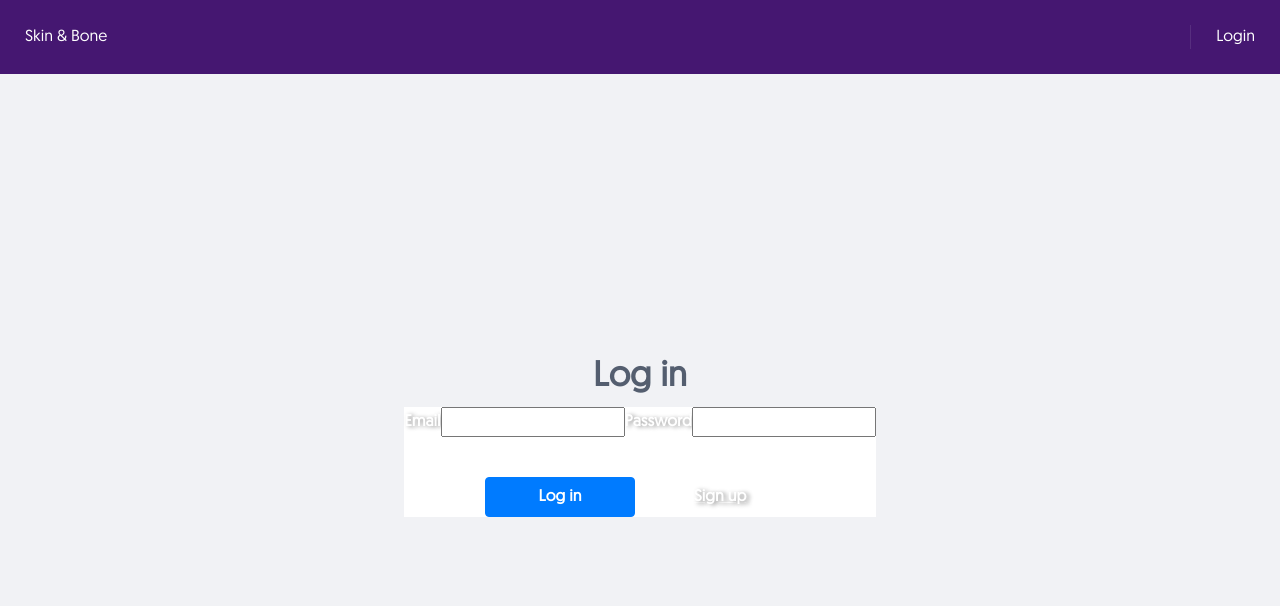
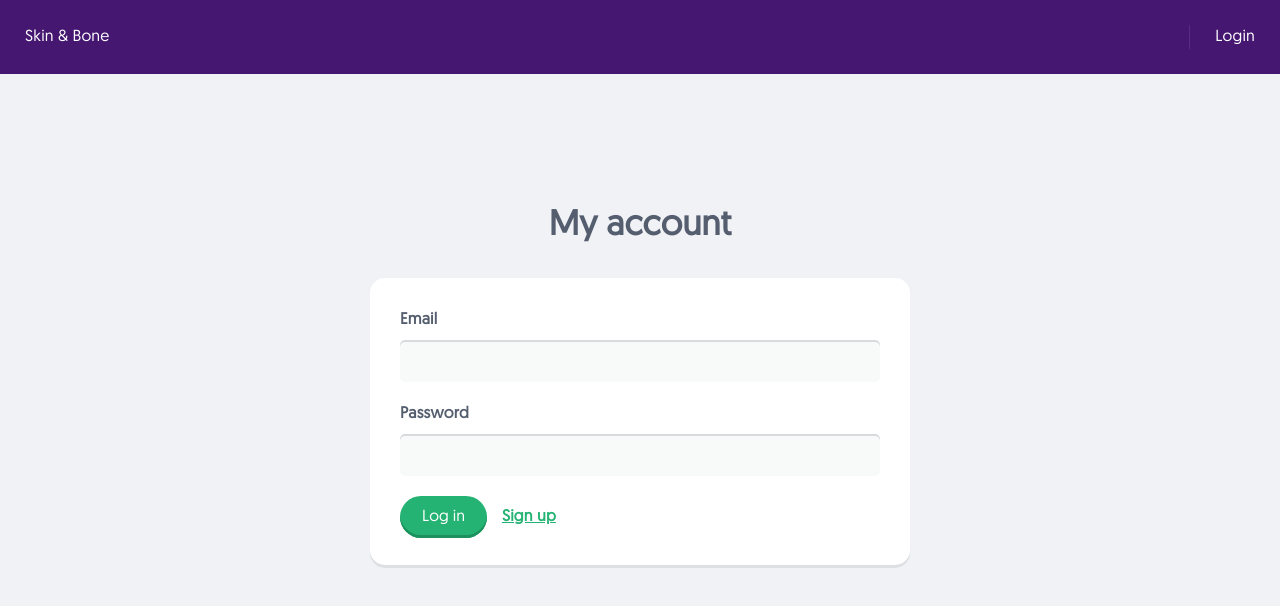
Before and after one commit to francoro/React-Node-tutorials, a React (Create React App) app: page /login in a window 1280 px wide. Shown: the top 606 px of the page. Built offline with nearby package versions, Linux system fonts and the light colour scheme.

Commit message:
Login new styles done

```diff
--- a/src/App.css
+++ b/src/App.css
@@ -6,6 +6,7 @@
 html, body, #root {
   height: 100%;
   font-family: Geomanist;
+  letter-spacing: .2px
 }
 
 
@@ -48,3 +49,17 @@ html, body, #root {
     transform: rotate(360deg);
   }
 }
+
+/* Change Autocomplete styles in Chrome*/
+input:-webkit-autofill,
+input:-webkit-autofill:hover,
+input:-webkit-autofill:focus,
+textarea:-webkit-autofill,
+textarea:-webkit-autofill:hover,
+textarea:-webkit-autofill:focus,
+select:-webkit-autofill,
+select:-webkit-autofill:hover,
+select:-webkit-autofill:focus {
+  background: #E8F0FE;
+  transition: background-color 5000s ease-in-out 0s;
+}
--- a/src/components/Login/index.tsx
+++ b/src/components/Login/index.tsx
@@ -3,7 +3,7 @@ import { useDispatch } from 'react-redux'
 import { login, register } from '../../services/Dogs'
 import { useHistory } from "react-router-dom"
 import { saveUserAction } from '../../store/user/actions'
-import { Container, Title, Input, Button, ContainerButton, LinkSignUp, ErrorMessage, Content, Label, ContainerInputs } from './styled'
+import { Container, Title, Input, Button, ContainerButton, LinkSignUp, ErrorMessage, Content, Label, ContainerInputs, Wrapper, ErrorContainer } from './styled'
 
 export const Login = () => {
     const [email, setEmail] = useState('')
@@ -38,14 +38,15 @@ export const Login = () => {
 
     return (
         <Container>
-            <Title>{!isSignUp ? "Log in" : "Sign up"}</Title>
+            {isNotValidUser && <ErrorContainer><ErrorMessage>Please enter the correct email or password</ErrorMessage></ErrorContainer>}
+            <Wrapper>
+                <Title>My account</Title>
                 <Content>
                     <ContainerInputs>
                         <Label htmlFor="email">Email</Label>
                         <Input id="email" value={email} onChange={(e) => setEmail(e.target.value)} type="text" />
                         <Label htmlFor="password">Password</Label>
                         <Input id="password" value={password} onChange={(e) => setPassword(e.target.value)} type="password" />
-                {isNotValidUser && <ErrorMessage>Please enter the correct email or password</ErrorMessage>}
                     </ContainerInputs>
                     <ContainerButton>
                         <Button onClick={handleLogin}>{isSignUp ? 'Sign up' : 'Log in'}</Button>
@@ -53,6 +54,7 @@ export const Login = () => {
                         {isSignUp && <LinkSignUp onClick={() => changeToSignUp(false)}>Back</LinkSignUp>}
                     </ContainerButton>
                 </Content>
+            </Wrapper>
         </Container>
     )
 }
--- a/src/components/Login/styled.tsx
+++ b/src/components/Login/styled.tsx
@@ -13,16 +13,39 @@ export const Container = styled.div`
 
 export const Content = styled.div`
     background: #FFF;
+    width: 540px;
+    max-width: 540px;
+    box-shadow: inset 0 -3px 0 rgba(84,94,111,.2);
+    padding: 30px;
+    border-radius: 15px;
+`
+
+export const Wrapper = styled.div`
+    margin-top: -100px;
+`
+
+export const ErrorContainer = styled.div`
+    border-radius: 5px;
+    border-left: 0;
+    border-bottom: 3px solid rgba(0,0,0,.15);
+    margin: 30px 0;
+    background-color: #e2401c;
+    position: absolute;
+    top: 50px;
+    width: 98%;
 `
 
 export const ContainerInputs = styled.div`
-
+    display: flex;
+    flex-direction: column;
 `
 
 export const Title = styled.h3`
     font-size: 35px;
     font-weight: bold;
     color: #545e6f;
+    text-align: center;
+    margin-bottom: 30px;
 `
 type Props = {
     id: string
@@ -30,42 +53,64 @@ type Props = {
 
 export const Input = styled.input<Props>`
     ${props => props.id === "email" && `margin-bottom: 20px;`}
+    -webkit-appearance: none;
+    appearance: none;
+    border-radius: 5px;
+    box-shadow: inset 0 2px 0 rgba(84,94,111,.2);
+    font-family: geomanist,system;
+    font-weight: 400;
+    font-size: 16px;
+    color: rgba(84,94,111,.8);
+    padding: 9px 14px 5px;
+    background: rgba(84,94,111,.04);
+    border: none;
+    outline: none;
+    line-height: 28px;
+
 `
 
 export const Button = styled.button`
-    width: 150px;
+    border: none;
+    display: inline-block;
+    font-size: 16px;
+    font-family: geomanist,system;
+    font-weight: 400!important;
+    outline: none;
     color: #fff;
-    background-color: #007bff;
-    border-radius: 4px;
-    margin-right: 10px;
-    height: 40px;
-    border: 1px solid #007bff;
-    font-weight: 600;
+    border-radius: 46px;
+    cursor: pointer;
+    transition: transform .2s ease-in-out,background .2s ease-in-out;
+    background: #24b373;
+    box-shadow: inset 0 -3px 0 #1d915d;
+    line-height: 38px;
+    height: 42px;
+    padding: 0 22px;
+    width: auto;
+
+    &:focus {
+        outline: none;
+    }
 `
 
 export const LinkSignUp = styled.div`
     text-decoration: underline;
-    width: 150px;
-    color: #FFF;
+    color: #24b373;
     font-weight: bold;
-    text-shadow: 3px 1px 4px rgba(150, 150, 150, 1);
     cursor: pointer;
+    margin-left: 15px;
 `
 
 export const ContainerButton = styled.div`
-    text-align: center;
     margin-top: 20px;
     display: flex;
-    justify-content: center;
     align-items: center;
 `
 
 export const ErrorMessage = styled.p`
+    margin-left: 10px;
     color: #FFF;
-    margin-bottom: 0;
-    margin-top: 14px;
-    text-shadow: 3px 1px 4px rgba(150, 150, 150, 1);
-    font-weight: bold;
+    position: relative;
+    top: 10px;
 `
 
 
@@ -75,7 +120,6 @@ export const Background = styled.div`
 `
 
 export const Label = styled.label`
-    color: #FFF;
-    text-shadow: 3px 1px 4px rgba(150, 150, 150, 1);
-    font-weight: bold;
+    color: #545e6f;
+    font-weight: 600;
 `
```
Lines whose indentation alone changed are shown as unchanged.
